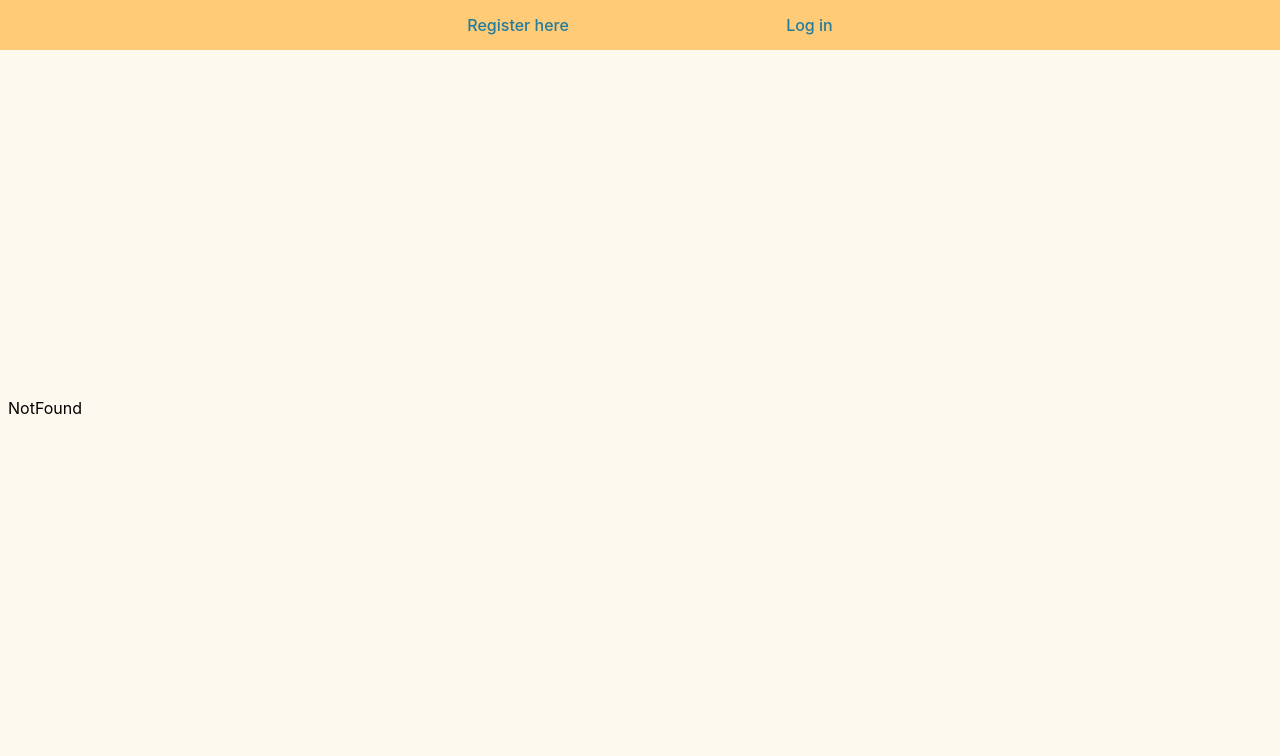
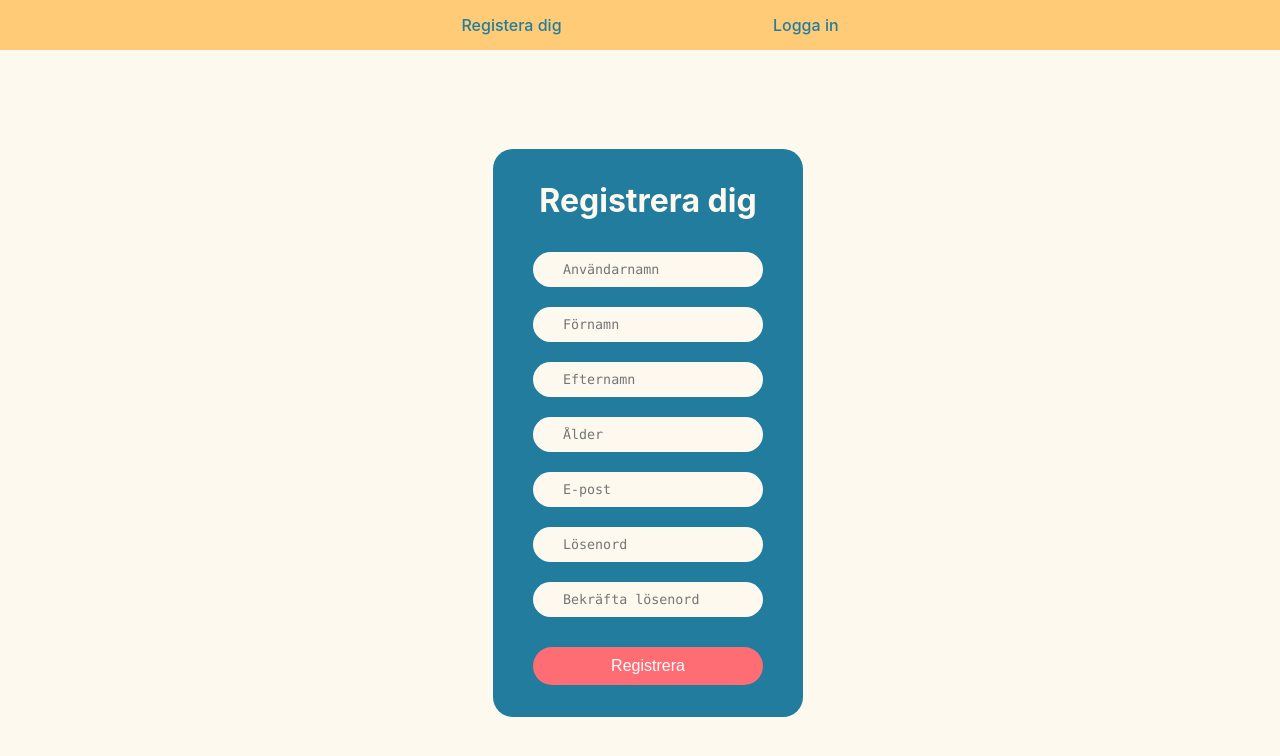
Before and after one commit to pernillasterner/technigo-pluggIn, a React (Vite) app in the folder frontend/: page /registering in a window 1280 px wide. Shown: the top 756 px of the page. Built offline with nearby package versions, Linux system fonts and the light colour scheme.

Commit message:
Translate to swedish

```diff
--- a/frontend/src/components/Header.jsx
+++ b/frontend/src/components/Header.jsx
@@ -14,10 +14,10 @@ export const Header = () => {
             <Play>Play</Play>
           </Link>
           <Link to={`/myprogress`}>
-            <MyProgress>My progress</MyProgress>
+            <MyProgress>Min progress</MyProgress>
           </Link>
           <SignOut>
-            <SignOutText onClick={signout}>Sign out</SignOutText>
+            <SignOutText onClick={signout}>Logga ut</SignOutText>
             <SignOutIcon onClick={signout} src={signoutIcon} />
           </SignOut>
         </LoggedIn>
@@ -27,11 +27,11 @@ export const Header = () => {
     return (
       <HeaderContainer>
         <StartPage className="startPage">
-          <Link to={`/register`}>
-            <Register>Register here</Register>
+          <Link to={`/registering`}>
+            <Register>Registera dig</Register>
           </Link>
-          <Link to={`/login`}>
-            <Login>Log in</Login>
+          <Link to={`/logga-in`}>
+            <Login>Logga in</Login>
           </Link>
         </StartPage>
       </HeaderContainer>
--- a/frontend/src/components/Login.jsx
+++ b/frontend/src/components/Login.jsx
@@ -24,12 +24,12 @@ export const Login = () => {
   return (
     <LoginContainer>
       <Form onSubmit={handleSubmit}>
-        <Heading>Login</Heading>
+        <Heading>Logga in</Heading>
         {error && <Error>{error}</Error>}
         <label className="username">
           <Input
             type="text"
-            placeholder="Username"
+            placeholder="Användarnamn"
             value={username}
             onChange={(e) => setUsername(e.target.value)}
             required
@@ -38,14 +38,14 @@ export const Login = () => {
         <label className="password">
           <Input
             type="password"
-            placeholder="Password"
+            placeholder="Lösenord"
             value={password}
             onChange={(e) => setPassword(e.target.value)}
             required
           />
         </label>
         <Button type="submit" className="loginBtn">
-          Log in
+          Logga in
         </Button>
       </Form>
     </LoginContainer>
--- a/frontend/src/components/RegistrationForm.jsx
+++ b/frontend/src/components/RegistrationForm.jsx
@@ -49,18 +49,18 @@ export const RegistrationForm = () => {
     <RegistrationContainer>
       <FormProvider {...methods}>
         <Form onSubmit={handleSubmit(onSubmit)} noValidate>
-          {/* disables browser validation */}
-          <Heading>Register</Heading>
+          {/* inaktiverar webbläsarens validering */}
+          <Heading>Registrera dig</Heading>
           <label>
             <Input
               type="text"
-              placeholder="Username"
+              placeholder="Användarnamn"
               {...register("username", {
-                required: "Username is required",
+                required: "Användarnamn krävs.",
                 pattern: {
                   value: /^[a-zA-Z0-9_]+$/,
                   message:
-                    "Username can only contain letters, numbers, and underscores",
+                    "Användarnamn får endast innehålla bokstäver, siffror och understreck",
                 },
               })}
             />
@@ -71,12 +71,12 @@ export const RegistrationForm = () => {
           <label>
             <Input
               type="text"
-              placeholder="First Name"
+              placeholder="Förnamn"
               {...register("firstName", {
-                required: "First name is required",
+                required: "Förnamn krävs",
                 pattern: {
                   value: /^[a-zA-Z]+$/,
-                  message: "First name can only contain letters",
+                  message: "Förnamn får endast innehålla bokstäver",
                 },
               })}
             />
@@ -87,12 +87,12 @@ export const RegistrationForm = () => {
           <label>
             <Input
               type="text"
-              placeholder="Last Name"
+              placeholder="Efternamn"
               {...register("lastName", {
-                required: "Last name is required",
+                required: "Efternamn krävs",
                 pattern: {
                   value: /^[a-zA-Z]+$/,
-                  message: "Last name can only contain letters",
+                  message: "Efternamn får endast innehålla bokstäver",
                 },
               })}
             />
@@ -103,12 +103,12 @@ export const RegistrationForm = () => {
           <label>
             <Input
               type="text"
-              placeholder="Age"
+              placeholder="Ålder"
               {...register("age", {
-                required: "Age is required",
+                required: "Ålder krävs",
                 pattern: {
                   value: /^[0-9]+$/,
-                  message: "Age must be a number",
+                  message: "Ålder måste vara ett nummer",
                 },
               })}
             />
@@ -117,12 +117,12 @@ export const RegistrationForm = () => {
           <label>
             <Input
               type="email"
-              placeholder="Email"
+              placeholder="E-post"
               {...register("email", {
-                required: "Email is required",
+                required: "E-post krävs",
                 pattern: {
                   value: /^[a-zA-Z0-9._%+-]+@[a-zA-Z0-9.-]+\.[a-zA-Z]{2,}$/,
-                  message: "Invalid email address",
+                  message: "Ogiltig e-postadress",
                 },
               })}
             />
@@ -133,18 +133,18 @@ export const RegistrationForm = () => {
           <label>
             <Input
               type="password"
-              placeholder="Password"
+              placeholder="Lösenord"
               {...register("password", {
-                required: "Password is required",
+                required: "Lösenord krävs",
                 minLength: {
                   value: 8,
-                  message: "Password must be at least 8 characters long",
+                  message: "Lösenordet måste vara minst 8 tecken långt",
                 },
                 pattern: {
                   value:
                     /^(?=.*[a-z])(?=.*[A-Z])(?=.*\d)[a-zA-Z\d@$!%*?&]{8,}$/,
                   message:
-                    "Password must contain at least one uppercase letter, one lowercase letter, and one number",
+                    "Lösenordet måste innehålla minst en stor bokstav, en liten bokstav och en siffra",
                 },
               })}
             />
@@ -155,9 +155,9 @@ export const RegistrationForm = () => {
           <label>
             <Input
               type="password"
-              placeholder="Confirm password"
+              placeholder="Bekräfta lösenord"
               {...register("confirmPassword", {
-                required: "Confirm password is required",
+                required: "Bekräfta lösenord krävs",
               })}
             />
             {errors.confirmPassword && (
@@ -165,7 +165,7 @@ export const RegistrationForm = () => {
             )}
           </label>
           <ErrorMessage>{errorMessage}</ErrorMessage>
-          <Button type="submit">Register</Button>
+          <Button type="submit">Registrera</Button>
         </Form>
       </FormProvider>
     </RegistrationContainer>
--- a/frontend/src/routes/routes.jsx
+++ b/frontend/src/routes/routes.jsx
@@ -13,8 +13,8 @@ const routes = (
     {/* <Route path="/" element={<Login />} /> */}
     {/* Define a route for the '/home' path that renders the 'Home' component. */}
     <Route path="/" element={<Home />} />
-    <Route path="/register" element={<RegistrationForm />} />
-    <Route path="/login" element={<Login />} />
+    <Route path="/registering" element={<RegistrationForm />} />
+    <Route path="/logga-in" element={<Login />} />
     {/* Define a catch-all route that matches any other path ('*') and renders the 'NotFound' component. */}
     <Route path="*" element={<NotFound />} />
   </>
```
